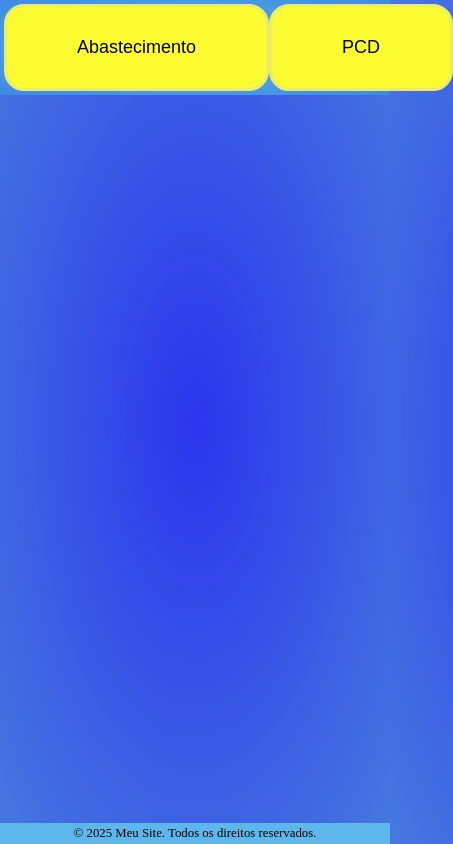
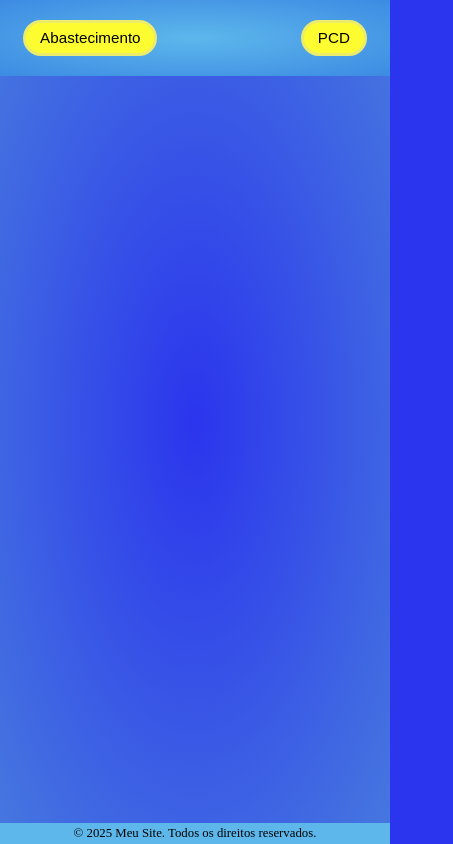
Before and after one commit to Brown-1310/PCD-ABAST, a plain HTML site: page index.html in a window 390 px wide. Shown: the whole page, 453 px wide, since content can reach past the window. Drawn offline with Linux system fonts and the light colour scheme.

Commit message:
Melhora visualização Mobile

```diff
--- a/style.css
+++ b/style.css
@@ -127,8 +127,11 @@ footer {
 }
 
 @media (max-width: 800px) {
+    .Botoes-Botao{
+        padding: 5% 10%;
+    }
     .Botoes {
-        padding: 3% 5%;
+        padding: 3% 10%;
     }
     .form {
         padding: 1rem;
@@ -149,8 +152,12 @@ footer {
 }
 
 @media (max-width: 500px) {
+    .Botoes-Botao{
+        padding: 2% 4%;
+        font-size: 95%;
+    }
     .Botoes {
-        padding: 1% 1%;
+        padding: 5% 6%;
     }
     .form {
         padding: 0.5rem;
```
